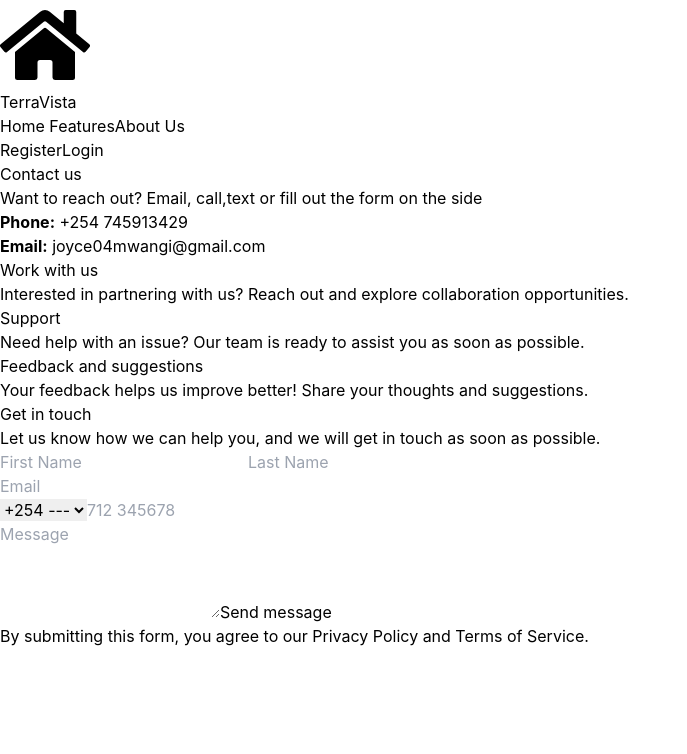
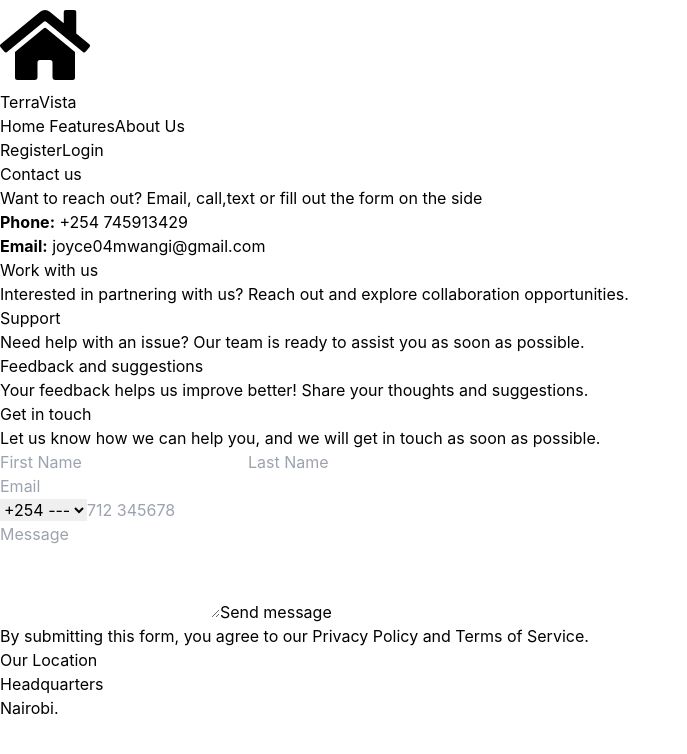
Before and after one commit to JOYCEmwangi8880/Terravista, a React (Vite) app: page /contact in a window 1280 px wide. Shown: the top 754 px of the page, without its empty margins (0-687 px from the left). Built offline with nearby package versions, Linux system fonts and the light colour scheme.

Commit message:
feature: contact

```diff
--- a/src/pages/ContactPage.jsx
+++ b/src/pages/ContactPage.jsx
@@ -58,6 +58,28 @@ const ContactPage = () => {
             By submitting this form, you agree to our <a href="#" className="underline">Privacy Policy</a> and <a href="#" className="underline">Terms of Service</a>.
           </p>
 
+          <div className="bg-black text-white py-16">
+        <div className="container mx-auto px-8 grid grid-cols-1 md:grid-cols-2 gap-8">
+          <div>
+            <h2 className="text-3xl font-bold mb-4">Our Location</h2>
+            <p className="text-lg">
+              Headquarters <br />
+               Nairobi.
+            </p>
+          </div>
+          <div className="map-container">
+            <iframe
+              src=""
+              width="100%"
+              height="300"
+              allowFullScreen=""
+              loading="lazy"
+              className="rounded-lg"
+            ></iframe>
+          </div>
+        </div>
+      </div>
+
           </div>
 
     </div>
```
